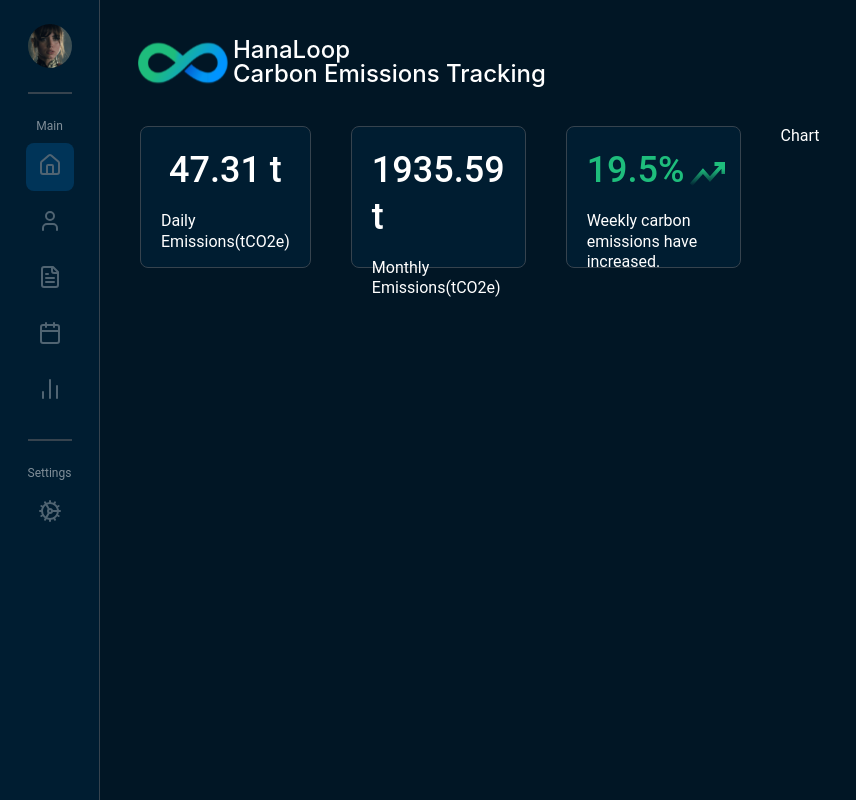
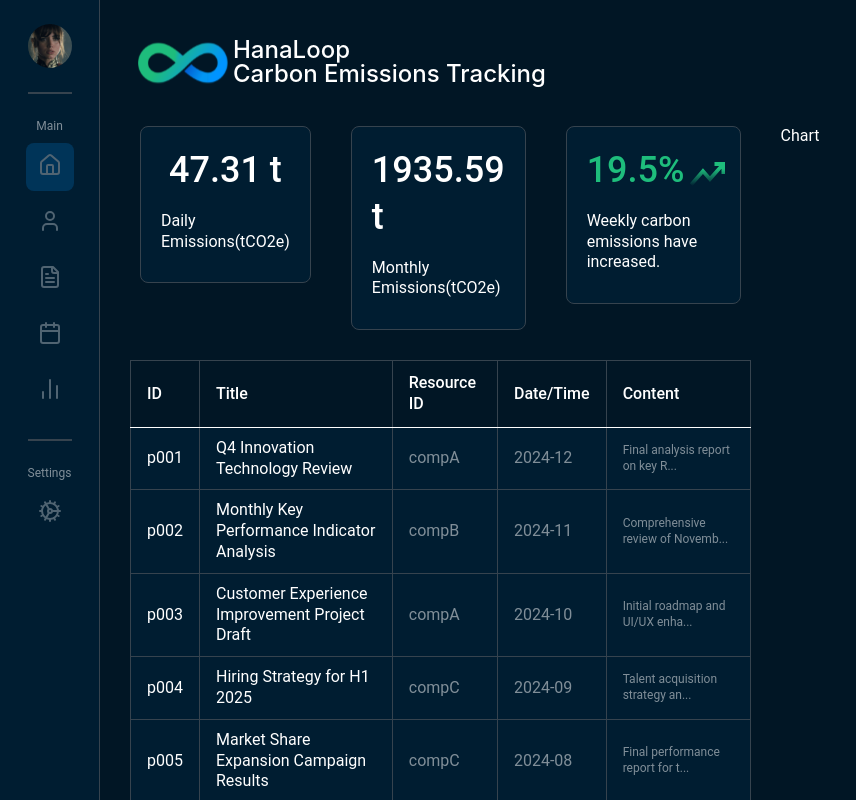
Before and after one commit to demain18/carbon-emissions-dashboard, a Next.js app: page / in a window 1280 px wide. Shown: the top 800 px of the page, without its empty margins (0-856 px from the left). Built offline with nearby package versions, Linux system fonts and the light colour scheme.

Commit message:
add: Create raw board list, Modularize Transition css

```diff
--- a/app/page.tsx
+++ b/app/page.tsx
@@ -10,6 +10,7 @@ import Logo from "@/components/molecules/Logo";
 import StatusBox from "@/components/molecules/StatusBox";
 import Status from "@/components/organisms/Status";
 import Navigation from "@/components/organisms/Navigation";
+import Board from "@/components/organisms/Board";
 
 export interface Props {}
 
@@ -24,9 +25,10 @@ export default function Page({ ...rest }: Props) {
           <Logo />
         </LogoWrap>
         <Dashboard>
-          <Board>
+          <BoardWrap>
             <Status />
-          </Board>
+            <Board />
+          </BoardWrap>
           <Chart>
             <RText>Chart</RText>
           </Chart>
@@ -75,7 +77,7 @@ const Dashboard = styled.div`
   flex-direction: row;
 `;
 
-const Board = styled.div`
+const BoardWrap = styled.div`
   ${Split}
   flex: 1;
 `;
--- a/components/atoms/RButton.tsx
+++ b/components/atoms/RButton.tsx
@@ -3,7 +3,7 @@
 
 import styled from "@emotion/styled";
 import { css } from "@emotion/react";
-import { colors } from "@/public/css/global.module";
+import { colors, Transition } from "@/public/css/global.module";
 
 export interface Props {
   children: React.ReactNode;
@@ -31,9 +31,7 @@ export default function RButton({
 }
 
 const Container = styled.div`
-  transition-property: all;
-  transition-duration: 0.127s;
-  transition-timing-function: ease-in-out;
+  ${Transition}
   border-radius: 8px;
 
   :hover {
--- /dev/null
+++ b/components/organisms/Board.tsx
@@ -0,0 +1,103 @@
+/** @jsxImportSource @emotion/react */
+"use client";
+
+import styled from "@emotion/styled";
+import RText from "../atoms/RText";
+import { colors, Transition } from "@/public/css/global.module";
+import { postsData, postHeader } from "@/lib/mockupData";
+
+export interface Props {}
+
+export default function PostTable({}: Props) {
+  const headers = [...postHeader];
+
+  return (
+    <Container>
+      <TableContainer>
+        <Table>
+          <THead>
+            <TableRow>
+              {headers.map((header) => (
+                <Th key={header.key}>
+                  <RText bold color={colors.white}>
+                    {header.label}
+                  </RText>
+                </Th>
+              ))}
+            </TableRow>
+          </THead>
+          <TBody>
+            {postsData.map((post) => (
+              <TableRow key={post.id}>
+                <Td>
+                  <RText color={colors.white}>{post.id}</RText>
+                </Td>
+                <Td>
+                  <RText color={colors.white}>{post.title}</RText>
+                </Td>
+                <Td>
+                  <RText color={colors.white50}>{post.resourceUid}</RText>
+                </Td>
+                <Td>
+                  <RText color={colors.white50}>{post.dateTime}</RText>
+                </Td>
+                <Td>
+                  <RText sm color={colors.white50}>
+                    {post.content.substring(0, 30)}...
+                  </RText>
+                </Td>
+              </TableRow>
+            ))}
+          </TBody>
+        </Table>
+      </TableContainer>
+    </Container>
+  );
+}
+
+const Container = styled.div`
+  padding: 30px;
+  box-sizing: border-box;
+`;
+
+const TableContainer = styled.div`
+  width: 100%;
+  background-color: ${colors.backgroundColor};
+  border-radius: 8px;
+`;
+
+const Table = styled.table`
+  width: 100%;
+  border-collapse: collapse;
+`;
+
+const THead = styled.thead`
+  background-color: ${colors.backgroundColor};
+`;
+
+const TBody = styled.tbody``;
+
+const Th = styled.th`
+  padding: 12px 16px;
+  text-align: left;
+  border: 1px solid ${colors.borderGray};
+  border-bottom: 1px solid ${colors.white};
+  box-sizing: border-box;
+`;
+
+const Td = styled.td`
+  ${Transition}
+  padding: 10px 16px;
+  background-color: ${colors.cardNavy};
+  border: 1px solid ${colors.borderGray};
+  box-sizing: border-box;
+  cursor: pointer;
+
+  &:hover {
+    background-color: ${colors.activeCardNavy};
+  }
+`;
+
+const TableRow = styled.tr`
+  height: 50px;
+`;
--- a/components/organisms/Status.tsx
+++ b/components/organisms/Status.tsx
@@ -23,7 +23,7 @@ export default function Status({}: Props) {
 }
 
 const Container = styled.div`
-  height: 90px;
+  /* height: 90px; */
   display: flex;
   flex-direction: row;
   gap: 40px;
--- /dev/null
+++ b/lib/mockupData.ts
@@ -0,0 +1,77 @@
+export const postHeader = [
+  { key: "id", label: "ID" },
+  { key: "title", label: "Title" },
+  { key: "resourceUid", label: "Resource ID" },
+  { key: "dateTime", label: "Date/Time" },
+  { key: "content", label: "Content" },
+];
+
+export const postsData = [
+  // Initial 4 items (Content Enhanced)
+  {
+    id: "p001",
+    title: "Q4 Innovation Technology Review",
+    resourceUid: "compA",
+    dateTime: "2024-12",
+    content:
+      "Final analysis report on key R&D investment outcomes and market introduction strategy. Successfully secured a significant technological edge over competitors.",
+  },
+  {
+    id: "p002",
+    title: "Monthly Key Performance Indicator Analysis",
+    resourceUid: "compB",
+    dateTime: "2024-11",
+    content:
+      "Comprehensive review of November's performance metrics and market trends across core business units. Noteworthy growth observed in new customer acquisition channels.",
+  },
+  {
+    id: "p003",
+    title: "Customer Experience Improvement Project Draft",
+    resourceUid: "compA",
+    dateTime: "2024-10",
+    content:
+      "Initial roadmap and UI/UX enhancement proposals based on aggregated customer feedback. Includes detailed solutions derived from recent usability testing.",
+  },
+  {
+    id: "p004",
+    title: "Hiring Strategy for H1 2025",
+    resourceUid: "compC",
+    dateTime: "2024-09",
+    content:
+      "Talent acquisition strategy and budget plan to support upcoming business expansion. Priority focus is on securing AI developers and Data Scientists.",
+  },
+
+  // Newly Added 4 Items (Doubling the Data)
+  {
+    id: "p005",
+    title: "Market Share Expansion Campaign Results",
+    resourceUid: "compC",
+    dateTime: "2024-08",
+    content:
+      "Final performance report for the marketing campaign launched to enter new markets. Successfully established a presence, exceeding the target by 15%.",
+  },
+  {
+    id: "p006",
+    title: "Cloud Infrastructure Migration Plan",
+    resourceUid: "compD",
+    dateTime: "2024-07",
+    content:
+      "Technical and cost analysis report for migrating current on-premise servers to a cloud-based solution. Expecting significant long-term operational efficiency gains.",
+  },
+  {
+    id: "p007",
+    title: "New Product 'Acron' Post-Launch Review",
+    resourceUid: "compB",
+    dateTime: "2024-06",
+    content:
+      "Analysis of initial sales data and customer reception for the successfully launched 'Acron' product. While feedback is overwhelmingly positive, minor improvements have been identified.",
+  },
+  {
+    id: "p008",
+    title: "Proposal for Global Partnership Expansion",
+    resourceUid: "compA",
+    dateTime: "2024-05",
+    content:
+      "Document proposing strategic partnerships with influential firms in the European and North American regions. Outlines specific collaboration strategies focusing on potential synergy.",
+  },
+];
--- a/public/css/global.module.ts
+++ b/public/css/global.module.ts
@@ -19,3 +19,9 @@ export const BoxStyled = css`
   border: 1px solid ${colors.borderGray};
   border-radius: 8px;
 `;
+
+export const Transition = css`
+  transition-property: all;
+  transition-duration: 0.105s;
+  transition-timing-function: ease-in-out;
+`;
```
